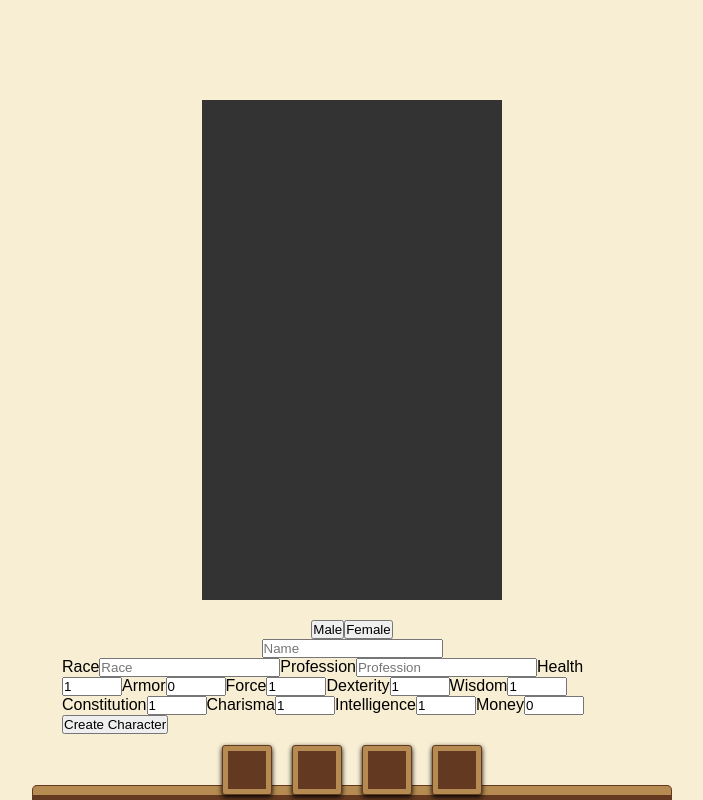
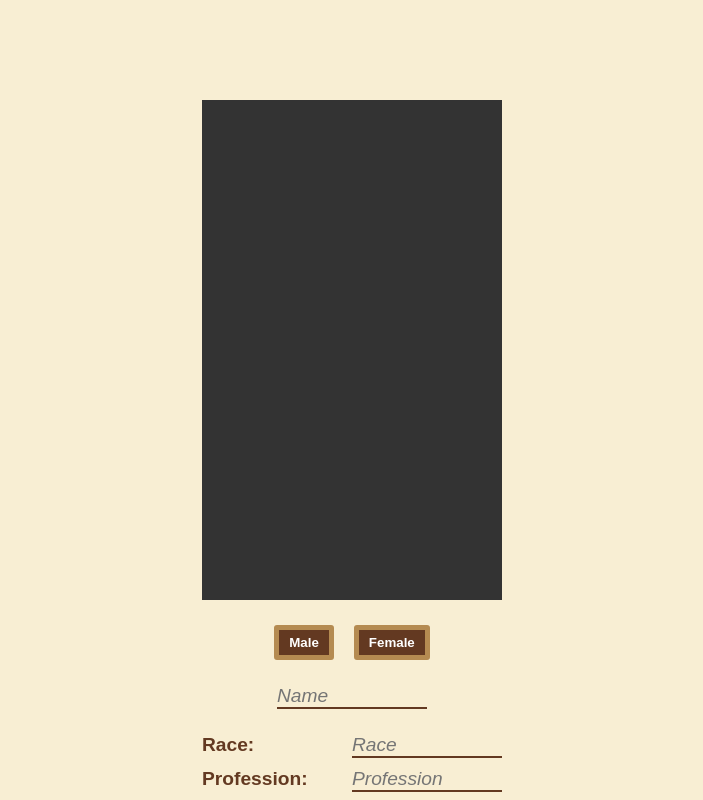
Before and after one commit to maevanapcontact/rpg-manager-app, a React (Create React App) app: page /create in a window 1280 px wide. Shown: the top 800 px of the page, without its empty margins (288-991 px from the left). Built offline with nearby package versions, Linux system fonts and the light colour scheme; no server answers.

Commit message:
[#5] style: the character's creation's form

```diff
--- a/src/components/App.jsx
+++ b/src/components/App.jsx
@@ -18,12 +18,13 @@ const client = new ApolloClient({
 const Root = styled.div`
   position: relative;
   width: 100%;
-  height: 100%;
+  min-height: 100%;
   background: #f8eed3;
 `;
 
 const Content = styled.main`
   padding: 10px;
+  min-height: 100%;
 `;
 
 export default function App() {
--- a/src/components/CreateCharacter.jsx
+++ b/src/components/CreateCharacter.jsx
@@ -44,13 +44,18 @@ const CREATE_CHARACTER = gql`
 const Root = styled.section`
   width: 100%;
   max-width: 600px;
-  margin: auto;
+  margin: 0 auto 100px auto;
   padding: 10px;
 `;
 
 const CharacterForm = styled.form``;
 
-const InnerForm = styled.div``;
+const InnerForm = styled.div`
+  display: flex;
+  flex-direction: column;
+  max-width: 300px;
+  margin: 20px auto;
+`;
 
 const Img = styled.div`
   width: 100%;
@@ -60,7 +65,13 @@ const Img = styled.div`
   margin: 80px auto 20px auto;
 `;
 
-const Label = styled.label``;
+const Label = styled.label`
+  display: flex;
+  justify-content: space-between;
+  margin: 5px 0;
+  color: #633921;
+  font-size: 1.2em;
+`;
 
 const Name = styled(Label)`
   display: block;
@@ -68,16 +79,49 @@ const Name = styled(Label)`
   text-align: center;
 `;
 
-const Input = styled.input``;
+const LabelContent = styled.span`
+  width: 120px;
+  font-weight: 600;
+`;
+
+const Input = styled.input`
+  width: 150px;
+  background-color: none;
+  background: #f8eed3;
+  border: none;
+  border-bottom: 2px solid #633921;
+  color: #633921;
+  font-style: italic;
+  font-size: 1em;
+`;
 
 const GenderChoice = styled.div`
   display: flex;
   justify-content: center;
+  margin: 0 0 20px 0;
 `;
 
-const Gender = styled.button``;
+const Gender = styled.button`
+  padding: 5px 10px;
+  border-radius: 3px;
+  border: 5px solid #b58b51;
+  background: #633921;
+  color: #fff;
+  font-weight: 600;
+  margin: 5px 10px;
 
-const Submit = styled.button``;
+  &:hover {
+    cursor: pointer;
+    background: #600204;
+    text-decoration: underline;
+  }
+`;
+
+const Submit = styled(Gender)`
+  display: block;
+  margin: auto;
+  font-size: 1.2em;
+`;
 
 function HandleSubmit(evt) {
   evt.preventDefault();
@@ -130,47 +174,47 @@ export default function CreateCharacter() {
             </Name>
             <InnerForm>
               <Label>
-                Race
+                <LabelContent>Race:</LabelContent>
                 <Input type="text" value={race} placeholder="Race" onChange={evt => setRace(evt.target.value)} />
               </Label>
               <Label>
-                Profession
+                <LabelContent>Profession:</LabelContent>
                 <Input type="text" value={profession} placeholder="Profession" onChange={evt => setProfession(evt.target.value)} />
               </Label>
               <Label>
-                Health
+                <LabelContent>Health:</LabelContent>
                 <Input type="number" value={health} min={0} max={100} onChange={evt => setHealth(evt.target.value)} />
               </Label>
               <Label>
-                Armor
+                <LabelContent>Armor:</LabelContent>
                 <Input type="number" value={armor} min={0} max={100} onChange={evt => setArmor(evt.target.value)} />
               </Label>
               <Label>
-                Force
+                <LabelContent>Force:</LabelContent>
                 <Input type="number" value={force} min={0} max={100} onChange={evt => setForce(evt.target.value)} />
               </Label>
               <Label>
-                Dexterity
+                <LabelContent>Dexterity:</LabelContent>
                 <Input type="number" value={dexterity} min={0} max={100} onChange={evt => setDexterity(evt.target.value)} />
               </Label>
               <Label>
-                Wisdom
+                <LabelContent>Wisdom:</LabelContent>
                 <Input type="number" value={wisdom} min={0} max={100} onChange={evt => setWisdom(evt.target.value)} />
               </Label>
               <Label>
-                Constitution
+                <LabelContent>Constitution:</LabelContent>
                 <Input type="number" value={constitution} min={0} max={100} onChange={evt => setConstitution(evt.target.value)} />
               </Label>
               <Label>
-                Charisma
+                <LabelContent>Charisma:</LabelContent>
                 <Input type="number" value={charisma} min={0} max={100} onChange={evt => setCharisma(evt.target.value)} />
               </Label>
               <Label>
-                Intelligence
+                <LabelContent>Intelligence:</LabelContent>
                 <Input type="number" value={intelligence} min={0} max={100} onChange={evt => setIntelligence(evt.target.value)} />
               </Label>
               <Label>
-                Money
+                <LabelContent>Money:</LabelContent>
                 <Input type="number" value={money} min={0} max={100} onChange={evt => setMoney(evt.target.value)} />
               </Label>
             </InnerForm>
--- a/src/components/Log.jsx
+++ b/src/components/Log.jsx
@@ -4,6 +4,7 @@ import wisp from '../assets/images/wisp.png';
 
 const Root = styled.section`
   width: 100%;
+  height: 100%;
   max-width: 600px;
   margin: 80px auto 20px auto;
 `;
--- a/src/index.css
+++ b/src/index.css
@@ -10,4 +10,6 @@ body,
 #root {
   width: 100%;
   height: 100%;
+  min-height: 100%;
+  position: relative;
 }
```
